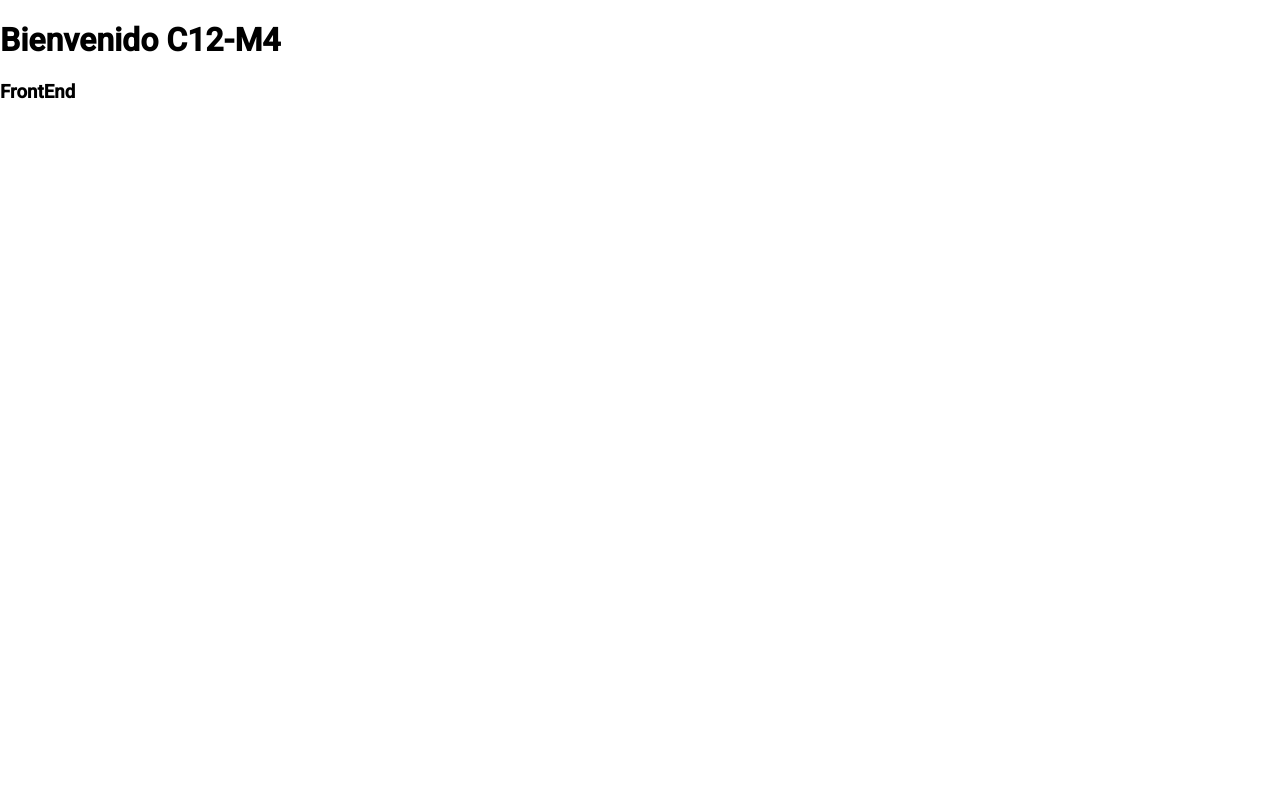
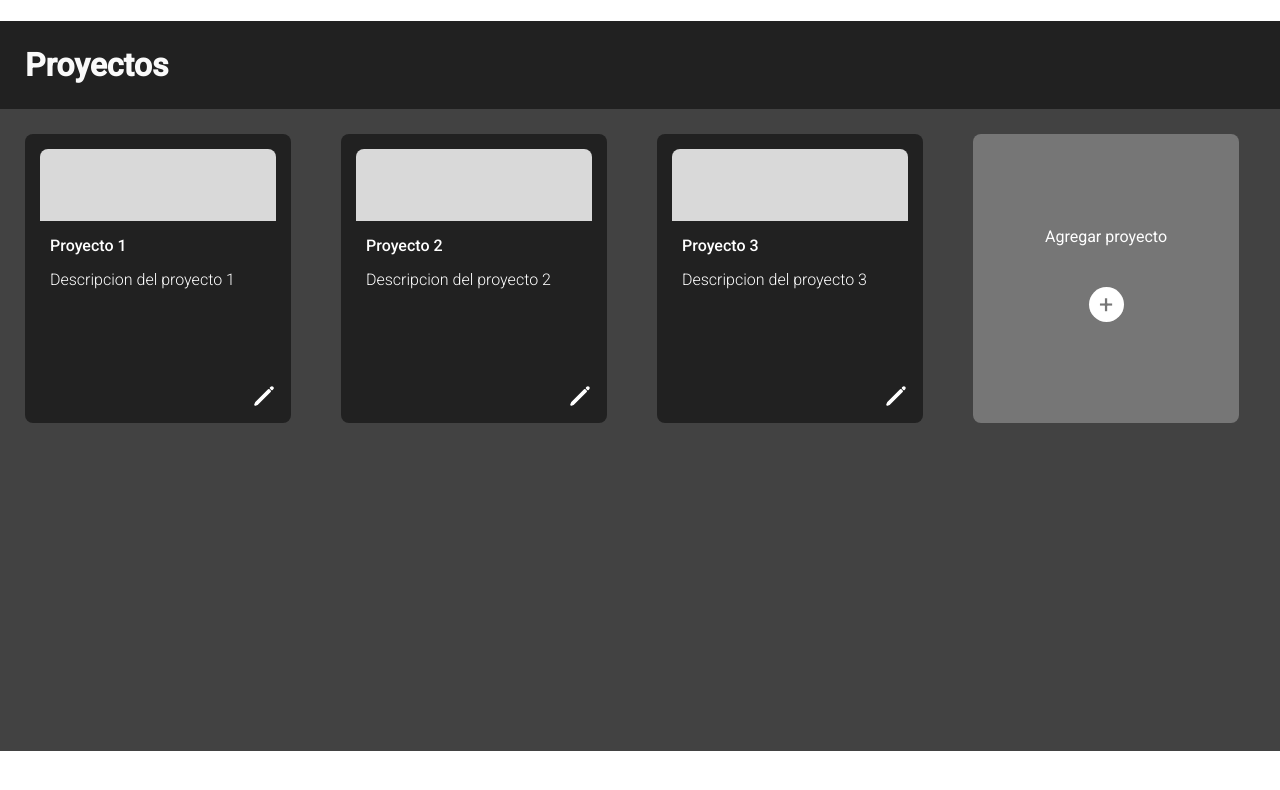
Before and after one commit to No-Country/c12-04-m-java-angular, an Angular app in the folder frontend/: page /home in a window 1280 px wide. Before the commit this address led to /. Shown: the top 790 px of the page. Built offline with nearby package versions, Linux system fonts and the light colour scheme.

Commit message:
Added layout del HomePage + Routing al home

```diff
--- a/frontend/package.json
+++ b/frontend/package.json
@@ -21,7 +21,7 @@
     "@angular/platform-browser-dynamic": "^16.0.0",
     "@angular/router": "^16.0.0",
     "rxjs": "~7.8.0",
-    "tslib": "^2.3.0",
+    "tslib": "^2.6.0",
     "zone.js": "~0.13.0"
   },
   "devDependencies": {
@@ -35,6 +35,6 @@
     "karma-coverage": "~2.2.0",
     "karma-jasmine": "~5.1.0",
     "karma-jasmine-html-reporter": "~2.0.0",
-    "typescript": "~5.0.2"
+    "typescript": "^5.0.2"
   }
 }
--- a/frontend/src/app/app-routing.module.ts
+++ b/frontend/src/app/app-routing.module.ts
@@ -1,7 +1,12 @@
 import { NgModule } from '@angular/core';
 import { RouterModule, Routes } from '@angular/router';
+import { AppComponent } from './app.component';
+import { HomePageComponent } from './home-page/home-page.component';
 
-const routes: Routes = [];
+const routes: Routes = [
+  { path: '', component: AppComponent },
+  { path: 'home', component: HomePageComponent },
+];
 
 @NgModule({
   imports: [RouterModule.forRoot(routes)],
--- a/frontend/src/app/app.component.html
+++ b/frontend/src/app/app.component.html
@@ -1,3 +1 @@
-<h1>Bienvenido C12-M4</h1>
-<h3>FrontEnd</h3>
 <router-outlet></router-outlet>
--- a/frontend/src/app/app.module.ts
+++ b/frontend/src/app/app.module.ts
@@ -4,10 +4,12 @@ import { BrowserModule } from '@angular/platform-browser';
 import { AppRoutingModule } from './app-routing.module';
 import { AppComponent } from './app.component';
 import { BrowserAnimationsModule } from '@angular/platform-browser/animations';
+import { HomePageComponent } from './home-page/home-page.component';
 
 @NgModule({
   declarations: [
-    AppComponent
+    AppComponent,
+    HomePageComponent
   ],
   imports: [
     BrowserModule,
--- /dev/null
+++ b/frontend/src/app/home-page/home-page.component.html
@@ -0,0 +1,18 @@
+<h1>Proyectos</h1>
+<div class="proyectsListContainer">
+    <div *ngFor="let proyecto of proyectos" class="project-card">
+        <div class="project-color"></div>
+        <h2>{{ proyecto.name }}</h2>
+        <p>{{proyecto.description}}</p>
+        <div class="project-edit">
+            <svg xmlns="http://www.w3.org/2000/svg" class="ionicon" viewBox="0 0 512 512">
+                <path fill="none" stroke="currentColor" stroke-linecap="round" stroke-linejoin="round" stroke-width="44"
+                    d="M358.62 129.28L86.49 402.08 70 442l39.92-16.49 272.8-272.13-24.1-24.1zM413.07 74.84l-11.79 11.78 24.1 24.1 11.79-11.79a16.51 16.51 0 000-23.34l-.75-.75a16.51 16.51 0 00-23.35 0z" />
+            </svg>
+        </div>
+    </div>
+    <div class="create-project-card">
+        <p>Agregar proyecto</p>
+        <p class="white-circle">+</p>
+    </div>
+</div>
--- /dev/null
+++ b/frontend/src/app/home-page/home-page.component.scss
@@ -0,0 +1,80 @@
+@import url('https://fonts.googleapis.com/css2?family=Roboto:wght@500&display=swap');
+
+h1 {
+    background-color: #212121;
+    color: #FAFAFA;
+    font-family: 'Roboto', sans-serif;
+    padding: 25px;
+    margin-bottom: 0;
+}
+
+.proyectsListContainer {
+    margin-top: 0;
+    background: #424242;
+    min-height: 642px;
+    display: flex;
+}
+
+.project-card {
+    position: relative;
+    width: 246px;
+    height: 269px;
+    background-color: #212121;
+    color: white;
+    padding: 10px;
+    margin: 25px;
+    border-radius: 8px;
+}
+
+.create-project-card{
+    display: flex;
+    flex-direction: column;
+    justify-content: center;
+    align-items: center;
+    width: 246px;
+    height: 269px;
+    background-color: #767676;
+    color: white;
+    padding: 10px;
+    margin: 25px;
+    border-radius: 8px;
+}
+
+.white-circle{
+    display: flex;
+    align-items: center;
+    justify-content: center;
+    background-color: white;
+    color: #767676;
+    padding: 5px;
+    font-weight: 400;
+    font-size: 25px;
+    border-radius: 50%;
+    width: 25px;
+    height: 25px;
+}
+.project-color{
+    background-color: #D9D9D9;
+    margin: 5px;
+    border-top-left-radius: 8px;
+    border-top-right-radius: 8px;
+    width: max;
+    height: 72px;
+}
+.project-card h2{
+    font-size: 16px;
+    font-weight: 500;
+    margin: 15px;
+}
+.project-card p{
+    font-size: 16px;
+    font-weight: 300;
+    margin: 15px;
+}
+.project-edit{
+    width: 24px;
+    height: 24px;
+    position: absolute;
+    bottom: 15px;
+    right: 15px;
+}
--- /dev/null
+++ b/frontend/src/app/home-page/home-page.component.ts
@@ -0,0 +1,27 @@
+import { Component, OnInit } from '@angular/core';
+
+interface Proyecto {
+  name: string;
+  description: string;
+}
+
+@Component({
+  selector: 'app-home-page',
+  templateUrl: './home-page.component.html',
+  styleUrls: ['./home-page.component.scss']
+})
+export class HomePageComponent implements OnInit {
+  proyectos: Proyecto[] = [];
+
+  ngOnInit() {
+    this.obtenerProyectos();
+  }
+
+  obtenerProyectos() { //Simulo el listado de proyecto que me devuelve
+    this.proyectos = [
+      { name: 'Proyecto 1', description: 'Descripcion del proyecto 1'},
+      { name: 'Proyecto 2', description: 'Descripcion del proyecto 2' },
+      { name: 'Proyecto 3', description: 'Descripcion del proyecto 3' }
+    ];
+  }
+}
--- a/frontend/src/index.html
+++ b/frontend/src/index.html
@@ -1,5 +1,6 @@
 <!doctype html>
 <html lang="en">
+
 <head>
   <meta charset="utf-8">
   <title>Frontend</title>
@@ -10,7 +11,9 @@
   <link href="https://fonts.googleapis.com/css2?family=Roboto:wght@300;400;500&display=swap" rel="stylesheet">
   <link href="https://fonts.googleapis.com/icon?family=Material+Icons" rel="stylesheet">
 </head>
+
 <body>
   <app-root></app-root>
 </body>
+
 </html>
```
Also changed, not shown: 1 other file (tests, documents, lock files or other folders).
